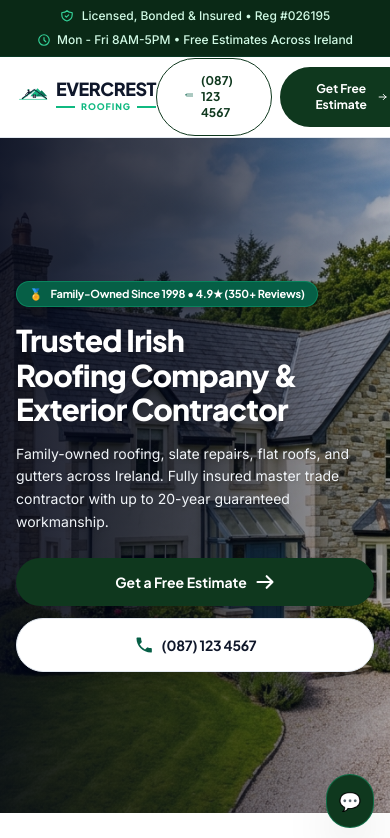
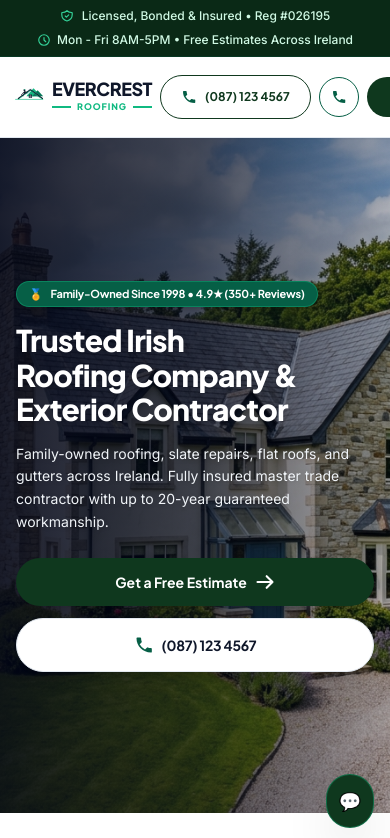
Before and after one commit to akhtarsahid7595-create/DomBathroomsLTD, a React (Vite) app: page / in a window 390 px wide. Shown: the top 838 px of the page. Built offline with nearby package versions, Linux system fonts and the light colour scheme.

Commit message:
Fix mobile header phone button wrapping and logo overlap

```diff
--- a/src/components/Header.jsx
+++ b/src/components/Header.jsx
@@ -6,10 +6,10 @@ export default function Header({ onOpenQuote }) {
 
   return (
     <header className="sticky top-0 w-full bg-white border-b border-slate-200 z-50 shadow-sm">
-      <div className="max-w-7xl mx-auto px-4 sm:px-6 lg:px-8">
-        <div className="flex justify-between items-center h-20 sm:h-24">
+      <div className="max-w-7xl mx-auto px-3 sm:px-6 lg:px-8">
+        <div className="flex justify-between items-center h-20 sm:h-24 gap-2">
 
-          {/* Logo with compact sizing on small mobile viewports */}
+          {/* Logo with compact sizing so it never gets squished */}
           <a href="#" className="flex items-center group shrink-0">
             <EvercrestLogo variant="light" size="small" />
           </a>
@@ -35,23 +35,38 @@ export default function Header({ onOpenQuote }) {
           </nav>
 
           {/* Action CTAs */}
-          <div className="flex items-center gap-2 sm:gap-3">
+          <div className="flex items-center gap-2 sm:gap-3 shrink-0">
+
+            {/* Phone Button: Hidden on small mobile to prevent text wrapping/overlap, visible on tablet+ */}
             <a
               href="tel:0871234567"
-              className="ic-btn-phone text-xs sm:text-sm py-2.5 px-3.5 sm:px-5 hidden sm:inline-flex min-h-[44px] items-center"
+              className="ic-btn-phone text-xs sm:text-sm py-2 px-3.5 sm:py-2.5 sm:px-5 hidden md:inline-flex whitespace-nowrap min-h-[44px] items-center"
+              aria-label="Call (087) 123 4567"
             >
-              <svg className="w-4 h-4 text-emerald-800" fill="none" stroke="currentColor" viewBox="0 0 24 24">
-                <path strokeLinecap="round" strokeLinejoin="round" strokeWidth="2" d="M3 5a2 2 0 012-2h32a2 2 0 012 2v2a2 2 0 01-2 2H5a2 2 0 01-2-2V5z" />
+              <svg className="w-4 h-4 text-emerald-800 shrink-0" fill="currentColor" viewBox="0 0 24 24">
+                <path d="M6.62 10.79a15.053 15.053 0 006.59 6.59l2.2-2.2a1 1 0 011.11-.27c1.21.49 2.53.76 3.88.76a1 1 0 011 1V20a1 1 0 01-1 1C10.52 21 3 13.48 3 4a1 1 0 011-1h3.5a1 1 0 011 1c0 1.35.27 2.67.76 3.88a1 1 0 01-.27 1.11l-2.37 2.4z" />
               </svg>
               <span>(087) 123 4567</span>
             </a>
 
+            {/* Compact Mobile Phone Call Icon Button (< md: screens) */}
+            <a
+              href="tel:0871234567"
+              className="md:hidden w-10 h-10 rounded-full border border-emerald-800 text-emerald-800 flex items-center justify-center hover:bg-slate-100 transition-colors shrink-0"
+              aria-label="Call (087) 123 4567"
+            >
+              <svg className="w-4 h-4 text-emerald-800 shrink-0" fill="currentColor" viewBox="0 0 24 24">
+                <path d="M6.62 10.79a15.053 15.053 0 006.59 6.59l2.2-2.2a1 1 0 011.11-.27c1.21.49 2.53.76 3.88.76a1 1 0 011 1V20a1 1 0 01-1 1C10.52 21 3 13.48 3 4a1 1 0 011-1h3.5a1 1 0 011 1c0 1.35.27 2.67.76 3.88a1 1 0 01-.27 1.11l-2.37 2.4z" />
+              </svg>
+            </a>
+
+            {/* Free Estimate CTA */}
             <button
               onClick={onOpenQuote}
-              className="ic-btn-primary text-xs sm:text-sm py-2.5 px-3.5 sm:px-6 hidden xs:inline-flex min-h-[44px] items-center"
+              className="ic-btn-primary text-xs sm:text-sm py-2 px-3.5 sm:py-2.5 sm:px-6 whitespace-nowrap min-h-[40px] sm:min-h-[44px]"
             >
               <span>Get Free Estimate</span>
-              <svg className="w-4 h-4" fill="none" stroke="currentColor" viewBox="0 0 24 24">
+              <svg className="w-4 h-4 hidden sm:inline" fill="none" stroke="currentColor" viewBox="0 0 24 24">
                 <path strokeLinecap="round" strokeLinejoin="round" strokeWidth="2.5" d="M14 5l7 7m0 0l-7 7m7-7H3" />
               </svg>
             </button>
@@ -59,10 +74,10 @@ export default function Header({ onOpenQuote }) {
             {/* Mobile Hamburger Toggle */}
             <button
               onClick={() => setMobileMenuOpen(!mobileMenuOpen)}
-              className="lg:hidden p-2.5 rounded-xl bg-slate-100 text-slate-800 hover:text-emerald-800 transition-colors min-w-[44px] min-h-[44px] flex items-center justify-center border border-slate-200"
+              className="lg:hidden p-2 rounded-xl bg-slate-100 text-slate-800 hover:text-emerald-800 transition-colors min-w-[40px] min-h-[40px] sm:min-w-[44px] sm:min-h-[44px] flex items-center justify-center border border-slate-200 shrink-0"
               aria-label="Toggle Navigation Menu"
             >
-              <svg className="w-6 h-6" fill="none" stroke="currentColor" viewBox="0 0 24 24">
+              <svg className="w-5 h-5 sm:w-6 sm:h-6" fill="none" stroke="currentColor" viewBox="0 0 24 24">
                 {mobileMenuOpen ? (
                   <path strokeLinecap="round" strokeLinejoin="round" strokeWidth="2" d="M6 18L18 6M6 6l12 12" />
                 ) : (
@@ -75,7 +90,7 @@ export default function Header({ onOpenQuote }) {
         </div>
       </div>
 
-      {/* Enhanced Mobile Drawer Navigation */}
+      {/* Mobile Menu */}
       {mobileMenuOpen && (
         <div className="lg:hidden bg-white border-b border-slate-200 px-6 py-6 space-y-4 shadow-2xl">
           <nav className="flex flex-col space-y-3 font-semibold text-slate-800 text-base">
@@ -106,8 +121,11 @@ export default function Header({ onOpenQuote }) {
           </nav>
 
           <div className="pt-2 flex flex-col gap-3">
-            <a href="tel:0871234567" className="ic-btn-phone w-full text-center text-sm py-3.5 font-bold min-h-[48px] flex items-center justify-center">
-              📞 Call Direct: (087) 123 4567
+            <a href="tel:0871234567" className="ic-btn-phone w-full text-center text-sm py-3.5 font-bold min-h-[48px] flex items-center justify-center gap-2 whitespace-nowrap">
+              <svg className="w-5 h-5 text-emerald-800 shrink-0" fill="currentColor" viewBox="0 0 24 24">
+                <path d="M6.62 10.79a15.053 15.053 0 006.59 6.59l2.2-2.2a1 1 0 011.11-.27c1.21.49 2.53.76 3.88.76a1 1 0 011 1V20a1 1 0 01-1 1C10.52 21 3 13.48 3 4a1 1 0 011-1h3.5a1 1 0 011 1c0 1.35.27 2.67.76 3.88a1 1 0 01-.27 1.11l-2.37 2.4z" />
+              </svg>
+              <span>Call Direct: (087) 123 4567</span>
             </a>
             <button
               onClick={() => {
--- a/src/index.css
+++ b/src/index.css
@@ -80,7 +80,7 @@
   color: #FFFFFF;
   font-weight: 700;
   font-family: var(--font-heading);
-  padding: 0.875rem 2rem;
+  padding: 0.75rem 1.5rem;
   border-radius: 9999px;
   transition: all 0.2s ease;
   display: inline-flex;
@@ -89,6 +89,7 @@
   gap: 0.5rem;
   cursor: pointer;
   border: none;
+  white-space: nowrap;
 }
 
 .ic-btn-primary:hover {
@@ -102,7 +103,7 @@
   color: #0F381E;
   font-weight: 700;
   font-family: var(--font-heading);
-  padding: 0.875rem 1.75rem;
+  padding: 0.75rem 1.25rem;
   border-radius: 9999px;
   border: 1.5px solid #0F381E;
   transition: all 0.2s ease;
@@ -111,6 +112,7 @@
   justify-content: center;
   gap: 0.5rem;
   cursor: pointer;
+  white-space: nowrap;
 }
 
 .ic-btn-phone:hover {
@@ -119,28 +121,3 @@
   color: #15522B;
   transform: translateY(-1px);
 }
-
-/* Floating Chat Widget */
-.chat-widget-btn {
-  position: fixed;
-  bottom: 1.5rem;
-  right: 1.5rem;
-  z-index: 999;
-  background-color: #0F381E;
-  color: #FFFFFF;
-  font-weight: 700;
-  font-family: var(--font-heading);
-  padding: 0.75rem 1.5rem;
-  border-radius: 9999px;
-  box-shadow: 0 10px 25px rgba(0, 0, 0, 0.2);
-  display: flex;
-  align-items: center;
-  gap: 0.5rem;
-  transition: all 0.25s ease;
-  cursor: pointer;
-}
-
-.chat-widget-btn:hover {
-  background-color: #15522B;
-  transform: scale(1.05);
-}
```
